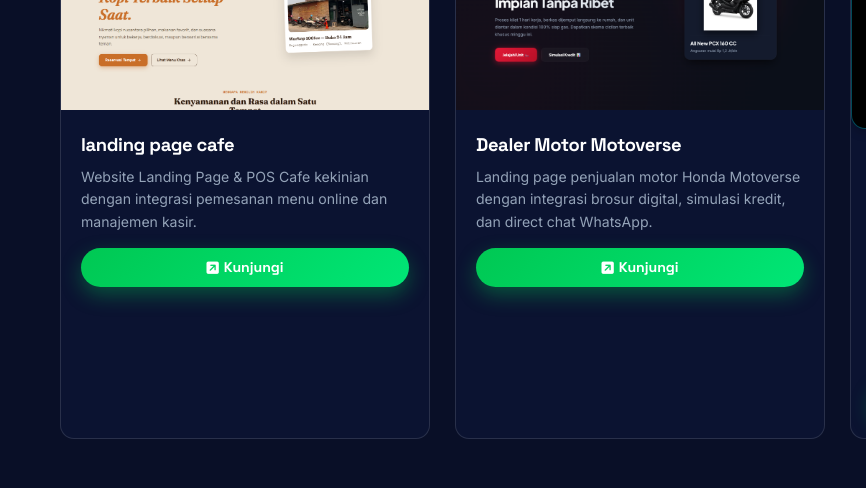
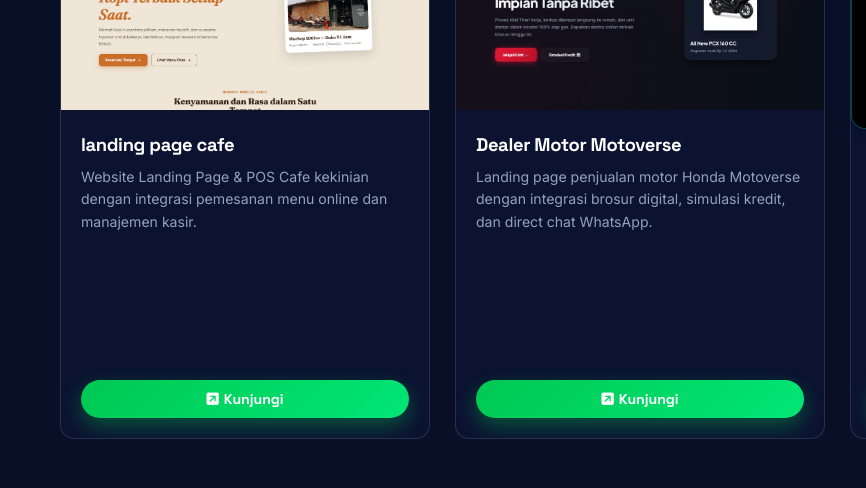
Before and after one commit to Anandazuazahra/Elevo-project, a website built with Vite: page index.html in a window 1280 px wide. Shown: the part 2520-3008 px from the top of the page, 0-866 px from the left. Built offline with nearby package versions, Linux system fonts and the light colour scheme; grey boxes are pictures that could not be loaded.

Commit message:
style: align portfolio card footer buttons vertically using flexbox column layout

```diff
--- a/style.css
+++ b/style.css
@@ -893,6 +893,9 @@
     border-radius: var(--radius-md);
     overflow: hidden;
     transition: all 0.3s ease;
+    display: flex;
+    flex-direction: column;
+    height: 100%;
 }
 
 .portfolio-card:hover {
@@ -979,6 +982,9 @@
 
 .portfolio-info {
     padding: 20px;
+    display: flex;
+    flex-direction: column;
+    flex: 1;
 }
 
 .portfolio-info h4 {
@@ -993,7 +999,8 @@
 }
 
 .portfolio-card-footer {
-    margin-top: 15px;
+    margin-top: auto;
+    padding-top: 15px;
     display: flex;
     justify-content: flex-start;
 }
```
